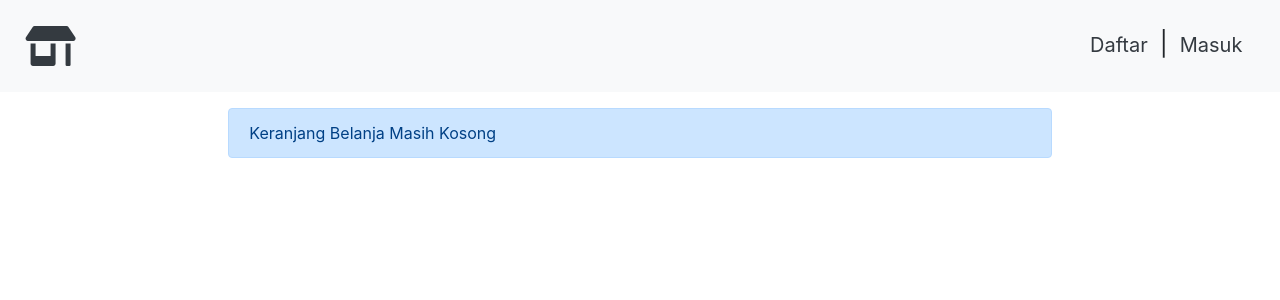
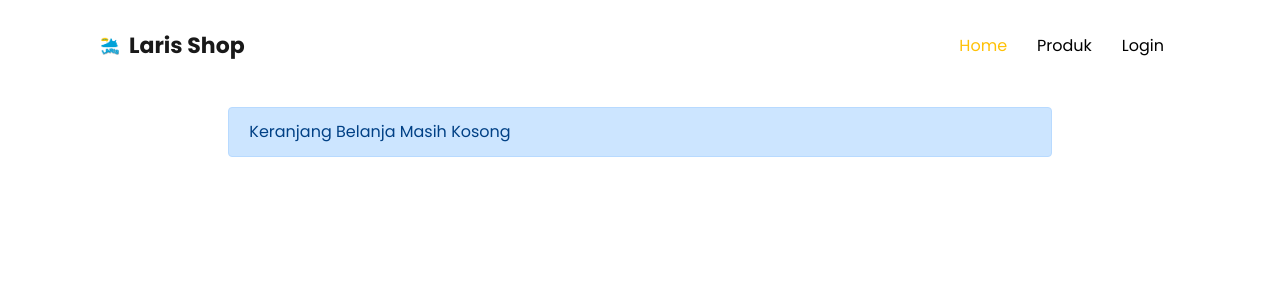
Before and after one commit to rizaanr/sepatu, a CodeIgniter app: page /sepatu/index.php/keranjang/checkout in a window 1280 px wide. Shown: the top 300 px of the page. Run offline with CodeIgniter, Linux system fonts and the light colour scheme; data comes from the database, SQL or seed files in the repository; some libraries are stand-ins or nearby versions.

Commit message:
checkout

```diff
--- a/application/controllers/Keranjang.php
+++ b/application/controllers/Keranjang.php
@@ -52,9 +52,7 @@ class keranjang extends CI_Controller {
 
         ];
 
-        $this->load->view('templates/pubHead', $data);
         $this->load->view('user/checkout', $data);
-        $this->load->view('templates/pubFoot');
     }
 
     public function prosespesanan()
--- a/application/controllers/User.php
+++ b/application/controllers/User.php
@@ -7,7 +7,7 @@ class User extends CI_Controller {
     {
         parent::__construct();
         $this->load->model("m_admin");
-        cekLogin();
+        // cekLogin();
     }
 
 
@@ -31,8 +31,6 @@ class User extends CI_Controller {
             'user' => $this->db->get_where('user', ['email' => $this->session->userdata('email')])->row_array()
 
         ];
-
-
 
         $this->load->view('templates/pubHead', $data);
         $this->load->view('user/addProduk', $data);
--- a/application/views/user/checkout.php
+++ b/application/views/user/checkout.php
@@ -1,3 +1,101 @@
+<!DOCTYPE html>
+<html lang="en">
+
+<head>
+    <!-- Required meta tags -->
+    <meta charset="utf-8">
+    <meta name="viewport" content="width=device-width, initial-scale=1, shrink-to-fit=no">
+
+    <!-- Bootstrap CSS -->
+    <link rel="stylesheet" href="https://stackpath.bootstrapcdn.com/bootstrap/4.4.1/css/bootstrap.min.css"
+        integrity="sha384-Vkoo8x4CGsO3+Hhxv8T/Q5PaXtkKtu6ug5TOeNV6gBiFeWPGFN9MuhOf23Q9Ifjh" crossorigin="anonymous">
+
+    <!-- Custom CSS -->
+    <link rel="stylesheet" href="<?= base_url('assets/dashboard/style.css')?>">
+
+    <title>Sepattu</title>
+</head>
+
+<body>
+    <div class="container">
+        <header class="head my-3">
+            <nav class="navbar navbar-expand-lg navbar-light head__custom-nav">
+                <a class="navbar-brand d-flex align-items-center" href="#">
+                    <img src="<?= base_url('assets/dashboard/img/logo.png')?>" alt="website logo">
+                    <span>Laris Shop</span>
+                </a>
+                <button class="navbar-toggler" type="button" data-toggle="collapse" data-target="#navbarNav">
+                    <span><img src="<?= base_url('assets/dashboard/img/menu.png')?>" alt=""></span>
+                </button>
+                <div class="collapse navbar-collapse justify-content-end" id="navbarNav">
+                    <ul class="navbar-nav">
+                        <li class="nav-item">
+                            <a class="nav-link text-warning" href="<?= base_url('')?>" >Home</a>
+                        </li>
+                        <li class="nav-item">
+                            <a class="nav-link" href="<?= base_url('produk')?>">Produk</a>
+                        </li>
+
+                        <?php if (($this->session->userdata('role'))) {  ?>
+
+                            <?php
+                            $keranjang = $this->cart->contents();
+                            $items = 0;
+                            foreach ($keranjang as $key => $value) {
+                                $items = $items + $value['qty'];
+                            }
+                            ?>
+                            <li class="nav-item dropdown no-arrow">
+                            <a class="nav-link dropdown-toggle" href="#" id="messagesDropdown" role="button" data-toggle="dropdown" aria-haspopup="true" aria-expanded="false">Keranjang
+                            <span class="badge badge-danger badge-counter"><?= $items ?></span>
+                            </a>
+                            <div class="dropdown-menu" aria-labelledby="navbarDropdown">
+                                <div class="container-fluid">
+                                    <div class="dropdown-list">
+                                        <span class="m-1" style="font-size: 12px;">Keranjang Belanja</span>
+                                    </div>
+                                    <?php
+                                        foreach ($keranjang as $key => $value) {
+                                        $produk = $this->M_produk->detailProduk($value['id']);
+                                    ?>
+                                    <div class="text-truncate"><?= $value['name'] ?></div>
+                                    <div class="small">
+                                        <span class="text-gray-600"><?= $value['qty'] ?> x <?= number_format($value['price'],0) ?></span>
+                                        <span class="font-weight-bold">= <?= $this->cart->format_number($value['subtotal']); ?></span>
+                                    </div>
+
+                                    <?php }  ?>
+
+                                    <div class="dropdown-divider mt-n-3"></div>
+                                    <a class="dropdown-item" href="<?= base_url('keranjang')?>">Lihat keranjang</a>
+                                </div>
+                            </div>
+
+                            </li>
+
+
+                            <li class="nav-item dropdown">
+                                <a class="nav-link dropdown-toggle" href="#" role="button" data-toggle="dropdown" aria-haspopup="true" aria-expanded="false"><?= $user['name']; ?></a>
+                                <div class="dropdown-menu" aria-labelledby="navbarDropdown">
+                                <a class="dropdown-item" href="#">Action</a>
+                                <a class="dropdown-item" href="#">Another action</a>
+                                <div class="dropdown-divider"></div>
+                                <a class="dropdown-item" href="<?= base_url('auth/logout')?>">Logout</a>
+                                </div>
+                            </li>
+                        <?php }else{ ?>
+                        <?php  ?>
+                        <li class="nav-item">
+                            <a class="nav-link" href="<?= base_url('auth')?>">Login</a>
+                        </li>
+                        <?php } ?>
+                    </ul>
+                </div>
+            </nav>
+        </header>
+    </div>
+
+
 <div class="container-fluid">
     <div class="row">
         <div class="col-md-2"></div>
```
